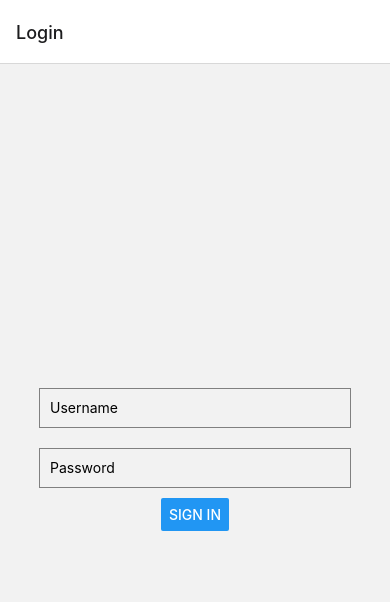
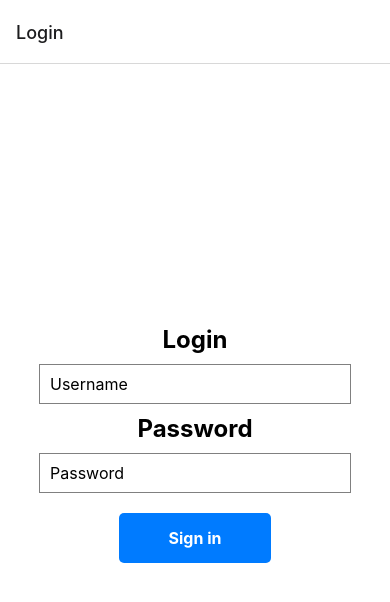
Before and after one commit to MrFireDeN/RandomUserApp, a React Native app: screen /Login in a window 390 px wide. Shown: the top 602 px of the page. Built offline with nearby package versions, Linux system fonts and the light colour scheme.

Commit message:
feat: обновлен внешний вид login

```diff
--- a/screens/login.js
+++ b/screens/login.js
@@ -1,5 +1,5 @@
 import React, { useState } from 'react';
-import { View, TextInput, Button, StyleSheet, Text } from 'react-native';
+import { View, TextInput, StyleSheet, Text, TouchableOpacity } from 'react-native';
 
 const Login = ({ onLogin, navigation }) => { // Добавляем navigation в пропсы
   const [username, setUsername] = useState('');
@@ -8,6 +8,7 @@ const Login = ({ onLogin, navigation }) => { // Добавляем navigation в
 
   const handleLoginPress = () => {
     if (username === 'admin' && password === 'admin') {
+      setError('');
       if (navigation) {
         navigation.navigate('RandomUser'); // Используем navigation.navigate для перехода
       } else {
@@ -21,12 +22,15 @@ const Login = ({ onLogin, navigation }) => { // Добавляем navigation в
 
   return (
     <View style={styles.container}>
+      <Text style={styles.text}>Login</Text>
       <TextInput
         style={styles.input}
         placeholder="Username"
         value={username}
         onChangeText={setUsername}
       />
+
+      <Text style={styles.text}>Password</Text>
       <TextInput
         style={styles.input}
         placeholder="Password"
@@ -34,8 +38,12 @@ const Login = ({ onLogin, navigation }) => { // Добавляем navigation в
         onChangeText={setPassword}
         secureTextEntry
       />
-      <Button title="Sign in" onPress={() => handleLoginPress()} />
+
       {error && <Text style={styles.errorText}>{error}</Text>}
+
+      <TouchableOpacity style={styles.button} onPress={() => handleLoginPress()}>
+                    <Text style={styles.buttonText}>Sign in</Text>
+      </TouchableOpacity>
     </View>
   );
 };
@@ -44,9 +52,11 @@ const styles = StyleSheet.create({
   container: {
     flex: 1,
     justifyContent: 'center',
+    backgroundColor: '#fff',
     alignItems: 'center',
   },
   input: {
+    fontSize: 16,
     height: 40,
     borderColor: 'gray',
     borderWidth: 1,
@@ -57,6 +67,23 @@ const styles = StyleSheet.create({
   errorText: {
     color: 'red',
   },
+  text: {
+    fontSize: 24,
+    fontWeight: 'bold',
+  },
+  button: {
+    marginTop: 10,
+    backgroundColor: '#007BFF',
+    paddingVertical: 15,
+    paddingHorizontal: 50,
+    borderRadius: 5,
+    marginBottom: 20,
+  },
+  buttonText: {
+      color: '#FFFFFF',
+      fontSize: 16,
+      fontWeight: 'bold',
+  },
 });
 
 export default Login;
```
